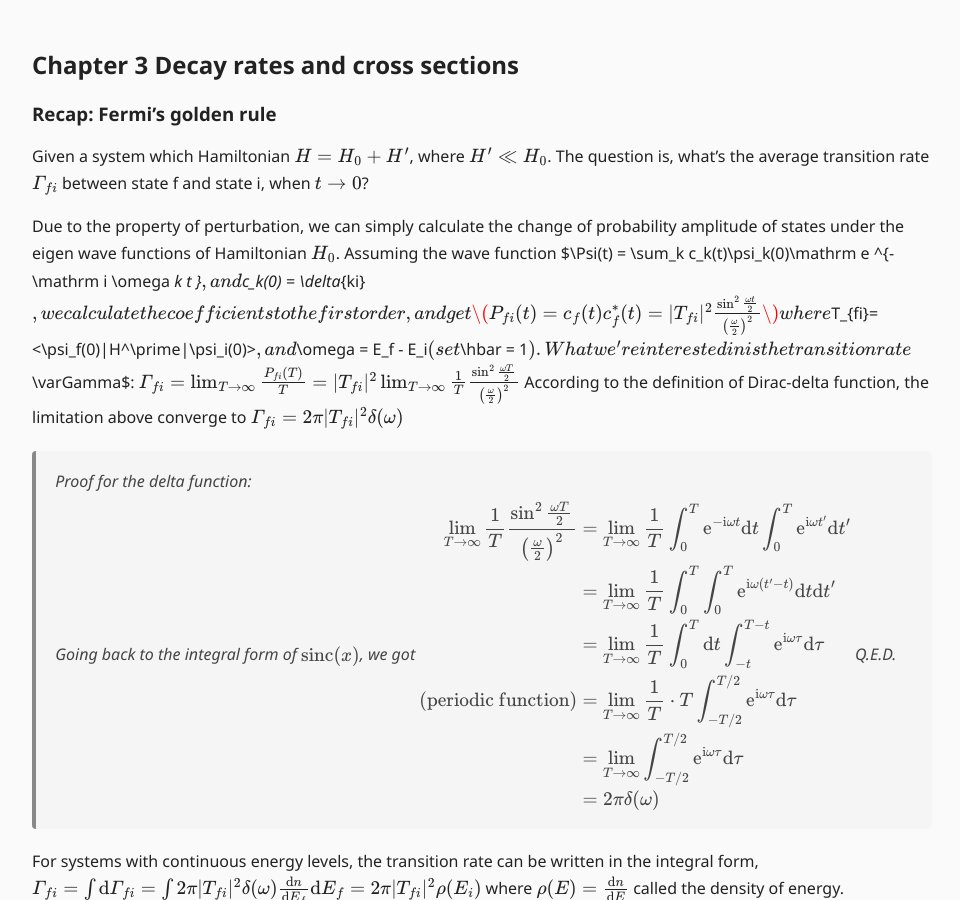
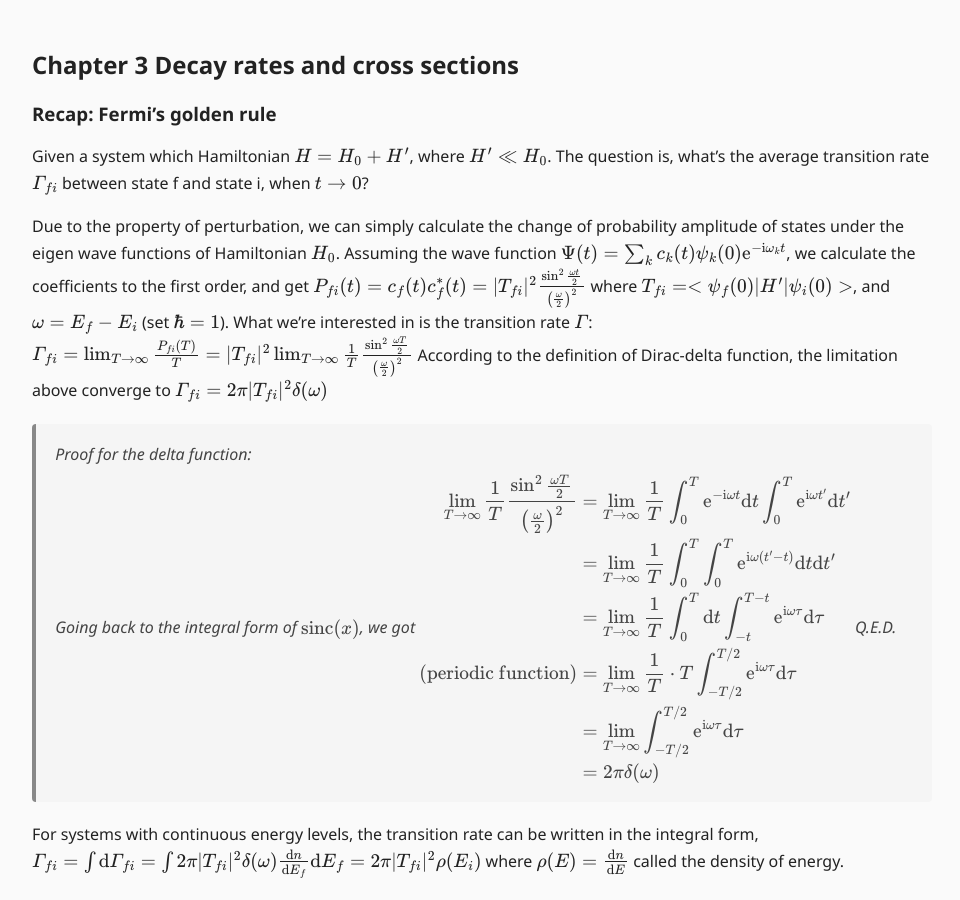
Before and after one commit to stur007/stur007.github.io, a Jekyll site: the page built from _posts/2025-07-26-mmp-chap-03.md, in a window 1280 px wide and 900 px high. Shown: the whole window, without its empty margins (158-1118 px from the left). Built offline with Jekyll 4.4.1, drawn with Linux system fonts in a browser that asks for light colours; part of the change alters nothing that is shown.

```diff
--- a/_layouts/default.html
+++ b/_layouts/default.html
@@ -5,17 +5,26 @@
   <meta name="viewport" content="width=device-width, initial-scale=1">
   <title>{{ page.title | default: site.title }}</title>
 
-  <script>
+<script>
     MathJax = {
       tex: {
         inlineMath: [['$', '$'], ['\\(', '\\)']],
-        displayMath: [['$$', '$$'], ['\\[', '\\]']]
+        displayMath: [['$$', '$$'], ['\\[', '\\]']],
+        processEscapes: true,
+        processEnvironments: true
+      },
+      options: {
+        skipHtmlTags: ['script', 'noscript', 'style', 'textarea', 'pre', 'code'],
+      },
+      chtml: {
+        linebreaks: { automatic: true }
       }
     };
   </script>
   <script id="MathJax-script" async
     src="https://cdn.jsdelivr.net/npm/mathjax@3/es5/tex-mml-chtml.js">
   </script>
+
 
   <style>
     body {
--- a/_posts/2025-07-26-mmp-chap-03.md
+++ b/_posts/2025-07-26-mmp-chap-03.md
@@ -12,7 +12,9 @@ tags: [reading notes, particle physics]
 
 Given a system which Hamiltonian $H = H_0 +H^\prime$, where $H^\prime \ll H_0$. The question is, what's the average transition rate $\varGamma_{fi}$ between state f and state i, when $t\to 0$?
 
-Due to the property of perturbation, we can simply calculate the change of probability amplitude of states under the eigen wave functions of Hamiltonian $H_0$. Assuming the wave function $\Psi(t) = \sum_k c_k(t)\psi_k(0)\mathrm e ^{-\mathrm i \omega _k t }$, and $c_k(0) = \delta_{ki}$, we calculate the coefficients to the first order, and get
+Due to the property of perturbation, we can simply calculate the change of probability amplitude of states under the eigen wave functions of Hamiltonian $H_0$. Assuming the wave function $
+\Psi(t) = \sum_{k} c_{k}(t) \psi_{k}(0) \mathrm{e}^{-\mathrm{i} \omega_{k} t}
+$, we calculate the coefficients to the first order, and get
 $$
 P_{fi}(t)=c_f(t)c_f^*(t)=|T_{fi}|^2\frac{\sin^2\frac{\omega t}{2}}{\left(\frac{\omega}{2}\right)^2}
 $$
```
